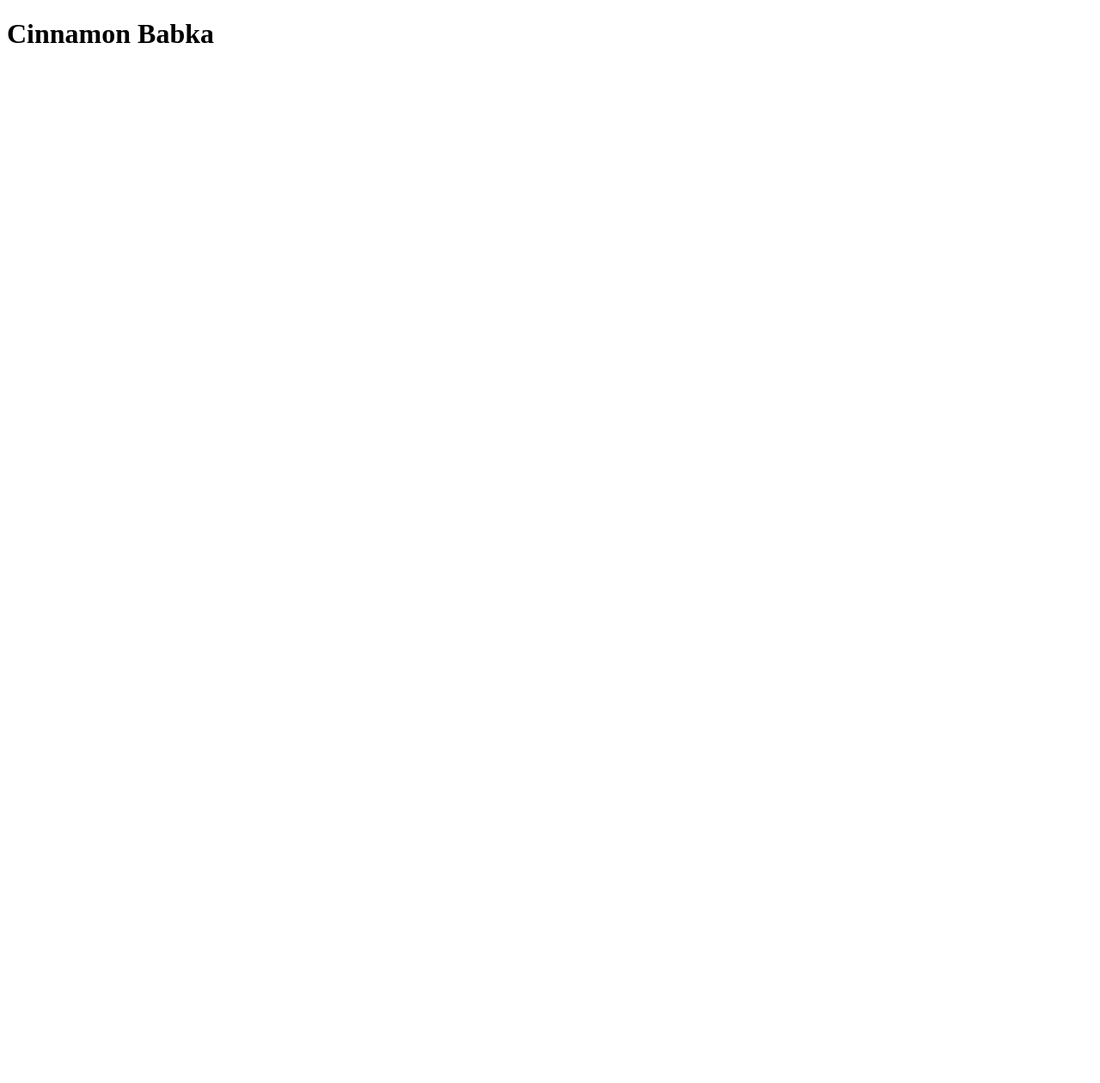
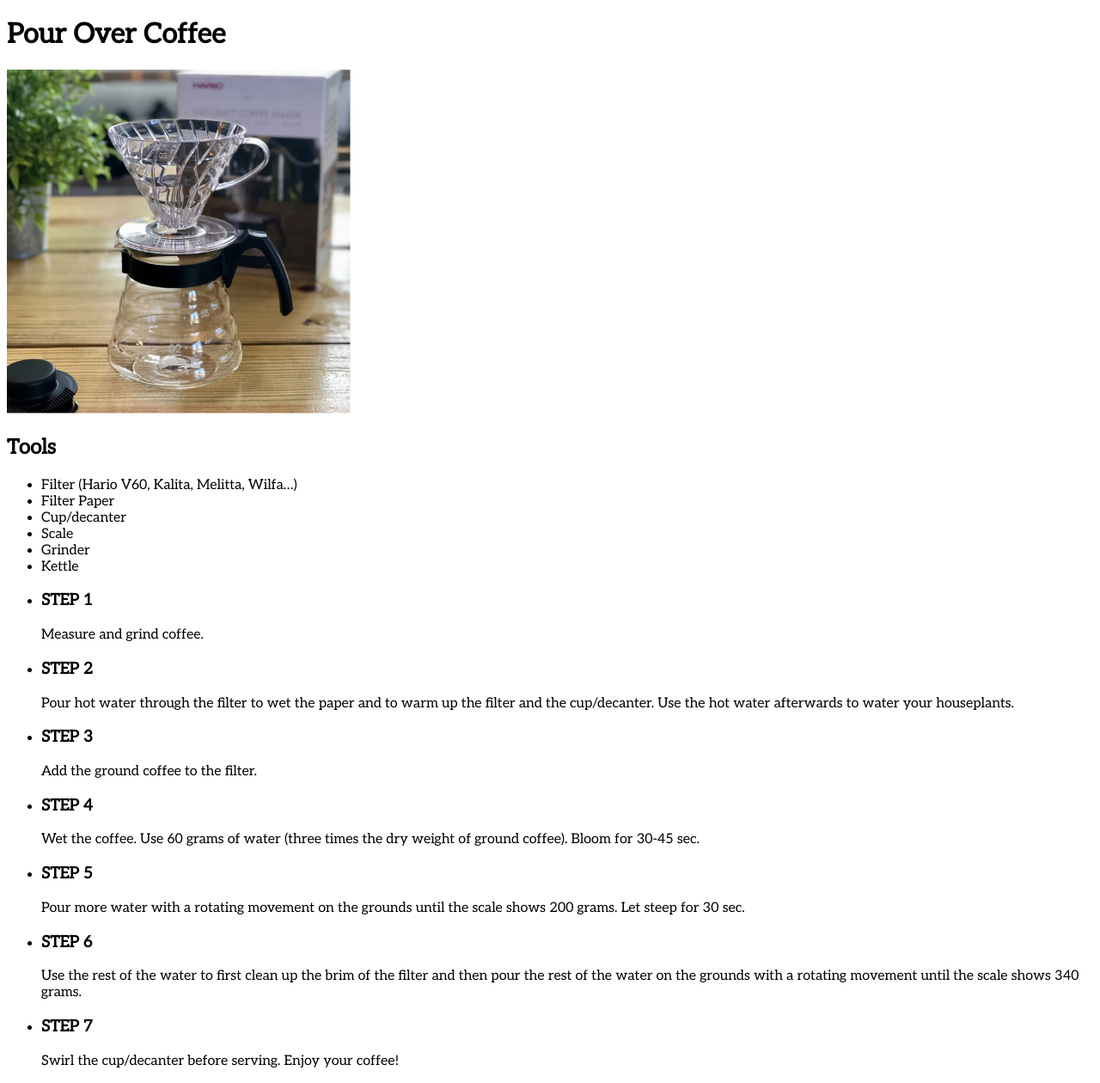
Before and after one commit to pedro-hga/odin-recipes, a plain HTML site: page pages/hario-v60.html in a window 1280 px wide. Shown: the whole page at 86% size. Before the commit the page ends 800 px from the top, so only its background shows below. Drawn offline with Linux system fonts and the light colour scheme.

Commit message:
final version for the exercise

```diff
--- a/app/styles.css
+++ b/app/styles.css
@@ -19,7 +19,7 @@ body {
     max-width: 1200px;
 }
 li {
-   font-size: 24px;
+   font-size: 16px;
 }
 
 a:link {
@@ -37,3 +37,7 @@ a:hover {
 a:active {
   text-decoration: underline;
 }
+
+.recipe-photo {
+    max-width: 400px;
+}
--- a/pages/hario-v60.html
+++ b/pages/hario-v60.html
@@ -1,4 +1,4 @@
-<!--https://www.allrecipes.com/recipe/8494689/cinnamon-babka/-->
+<!-- https://www.baristainstitute.com/brewguides-2/hario-v60 -->
 
 
 <!DOCTYPE html>
@@ -7,9 +7,44 @@
     <meta charset="UTF-8">
     <meta http-equiv="X-UA-Compatible" content="IE=edge">
     <meta name="viewport" content="width=device-width, initial-scale=1.0">
-    <title>cinnamon babka</title>
+    <link rel="stylesheet" href="../app/styles.css">
+    <link rel="stylesheet" href="https://fonts.googleapis.com/css?family=Aleo">
+    <title>Pour Over</title>
 </head>
 <body>
-    <h1>Cinnamon Babka</h1>
+    <h1>Pour Over Coffee</h1>
+
+    <img class="recipe-photo" src="/img/hario-v60.jpg" alt="">
+
+    <div class="tools">
+        <h2>Tools</h2>
+            <ul>
+                <li>Filter (Hario V60, Kalita, Melitta, Wilfa…)</li>
+                <li>Filter Paper</li>
+                <li>Cup/decanter</li>
+                <li>Scale</li>
+                <li>Grinder</li>
+                <li>Kettle</li>
+            </ul>
+    </div>
+    <div id="steps">
+        <ul class="steps">
+            <li><h3>STEP 1</h3></li>
+                <p>Measure and grind coffee.</p>
+            <li><h3>STEP 2</h3></li>
+                <p>Pour hot water through the filter to wet the paper and to warm up the filter and the cup/decanter. Use the hot water afterwards to water your houseplants.</p>
+            <li><h3>STEP 3</h3></li>
+                <p>Add the ground coffee to the filter.</p>
+            <li><h3>STEP 4</h3></li>
+                <p>Wet the coffee. Use 60 grams of water (three times the dry weight of ground coffee). Bloom for 30-45 sec.</p>
+            <li><h3>STEP 5</h3></li>
+                <p>Pour more water with a rotating movement on the grounds until the scale shows 200 grams. Let steep for 30 sec.</p>
+            <li><h3>STEP 6</h3></li>
+                <p>Use the rest of the water to first clean up the brim of the filter and then pour the rest of the water on the grounds with a rotating movement until the scale shows 340 grams.</p>
+            <li><h3>STEP 7</h3></li>
+                <p>Swirl the cup/decanter before serving. Enjoy your coffee!</p>
+        </ul>
+    </div>
+
 </body>
 </html>
```
Also changed, not shown: pages/aeropress.html (+2 -2 lines), pages/french-press.html (+11 -11 lines), index.html (line endings or trailing spaces).
